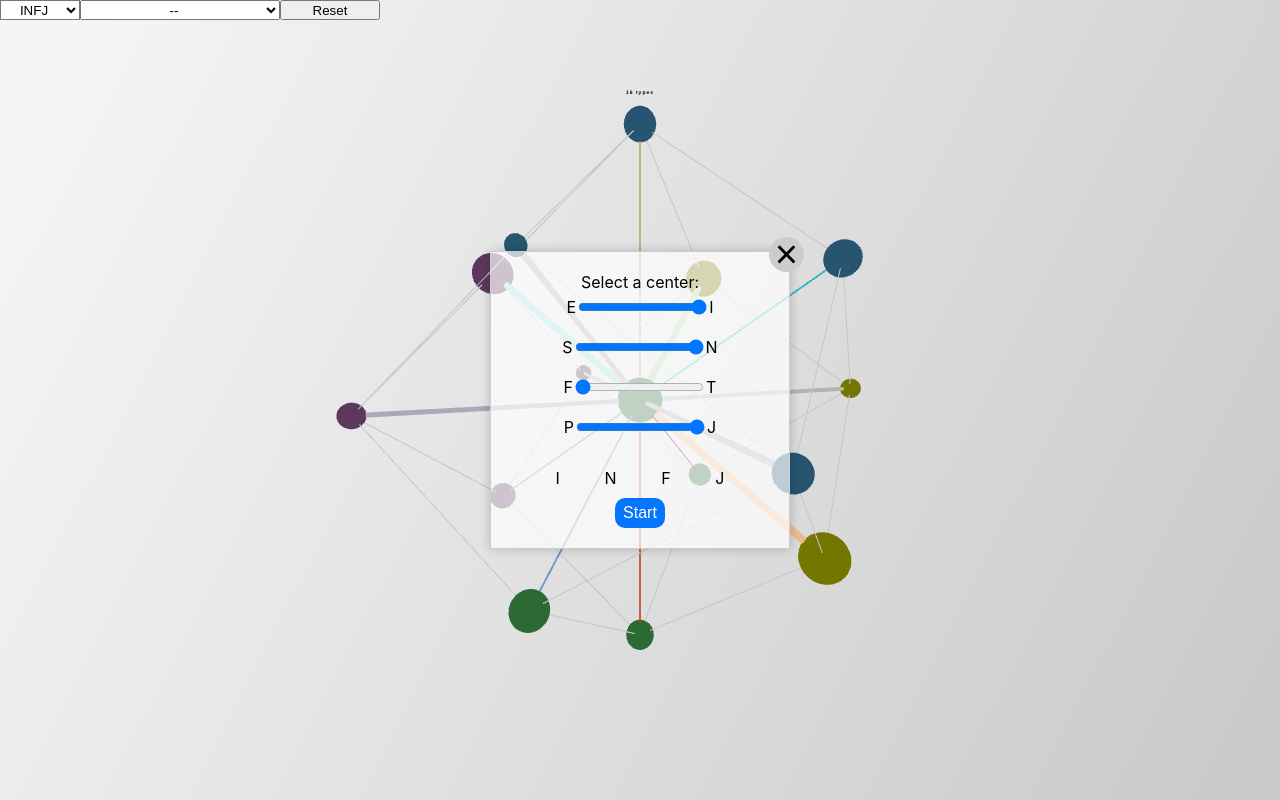
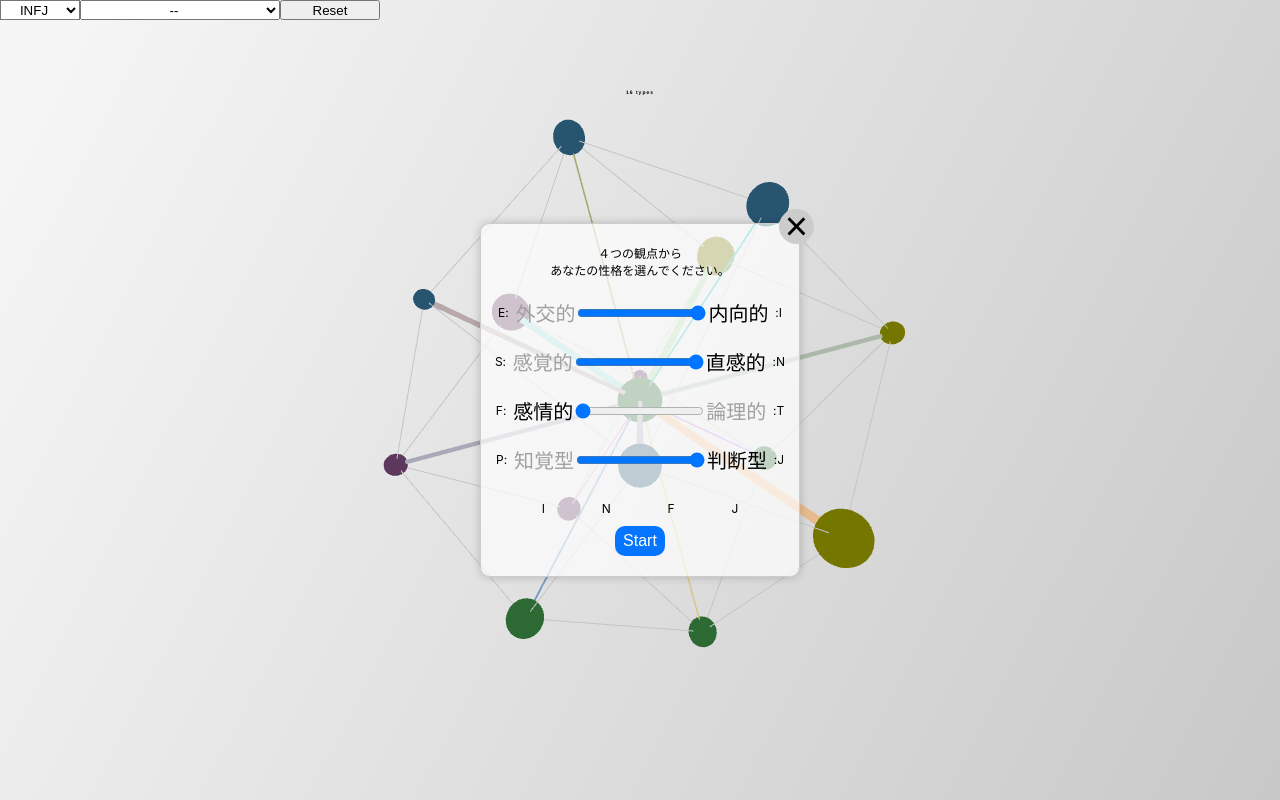
Before and after one commit to antiborder/16types, a React (Create React App) app: page / in a window 1280 px wide. Built offline with nearby package versions, Linux system fonts and the light colour scheme.

Commit message:
吹き出しの文言 (#20)
Co-authored-by: Morishita <bafjkfgbka@gmail.com>

```diff
--- a/src/components/InitialModal.js
+++ b/src/components/InitialModal.js
@@ -1,14 +1,6 @@
 // import '../App.css';
 import { useState } from 'react';
 import styled from 'styled-components';
-
-const StyledSliderContainer = styled.div`
-  display: flex;
-  align-items: center;
-  justify-content: center;
-  margin-bottom: 10px;
-  padding: 5px;
-`;
 
 const StyledCloseButton = styled.button`
   position: absolute;
@@ -42,12 +34,46 @@ color: white;
 text-align: center;
 `;
 
+const StyledSliderContainer = styled.div`
+  display: flex;
+  align-items: center;
+  justify-content: center;
+  margin-bottom: 10px;
+  padding: 5px;
+
+  .label-on{
+    font-size:20px;
+    color: black;
+  }
+  .label-off{
+    font-size:20px;
+    color: gray;
+  }
+`;
+
 function SliderContainer(props) {
+  const [value,setValue]=useState(props.value)
+
+  const handleChange=(event)=>{
+    if(value===100){
+      setValue(0);
+    }else{
+      setValue(100);
+    }
+    props.onChange(event)
+  }
+
   return (
     <StyledSliderContainer>
-      <div >{props.label1}</div>
-      <input type="range" min="0" max="100" step="100" value={props.value} onChange={props.onChange} />
-      <div >{props.label2}</div>
+      <div >{props.symbol1}</div>:&nbsp;&nbsp;
+       <div
+        style={{color: value===0 ? 'black':'rgb(160,160,160)'}} class='label-on' >{props.label1}
+      </div>
+      <input type="range" min="0" max="100" step="100" value={props.value} onChange={handleChange} />
+      <div
+        class='label-off' style={{color: value===100 ? 'black':'rgb(160,160,160)'}}>{props.label2}
+       </div>&nbsp;&nbsp;:
+      <div >{props.symbol2}</div>
     </StyledSliderContainer>
   );
 }
@@ -59,10 +85,12 @@ const StyledInitialModal = styled.div`
   transform: translate(-50%, -50%);
   background-color: rgba(255, 255, 255, 0.7);
   border: 1px solid #ccc;
-  padding: 20px;
+  border-radius: 10px;
+  font-size:12px;
+  padding: 20px 4px 20px 4px;
   box-shadow: 0 0 10px rgba(0, 0, 0, 0.2);
   z-index: 9999;
-  max-width: 300px;
+  max-width: 320px;
   width: 100%;
   text-align: center;
     p{
@@ -135,12 +163,12 @@ function InitialModal(props) {
     <StyledInitialModal
       onClick={(event)=>{event.stopPropagation()}}
       >
-      <label htmlFor="center-select">Select a center:</label>
+      <label htmlFor="center-select">４つの観点から<br></br>あなたの性格を選んでください。</label><br></br><br></br>
 
-      <SliderContainer label1="E" label2="I" value={EIValue} onChange={handleEIChange} />
-      <SliderContainer label1="S" label2="N" value={SNValue} onChange={handleSNChange} />
-      <SliderContainer label1="F" label2="T" value={FTValue} onChange={handleFTChange} />
-      <SliderContainer label1="P" label2="J" value={PJValue} onChange={handlePJChange} />
+      <SliderContainer symbol1="E" symbol2="I" label1="外交的" label2="内向的" value={EIValue} onChange={handleEIChange} />
+      <SliderContainer symbol1="S" symbol2="N" label1="感覚的" label2="直感的" value={SNValue} onChange={handleSNChange} />
+      <SliderContainer symbol1="F" symbol2="T" label1="感情的" label2="論理的" value={FTValue} onChange={handleFTChange} />
+      <SliderContainer symbol1="P" symbol2="J" label1="知覚型" label2="判断型" value={PJValue} onChange={handlePJChange} />
 
       <StyledSelectedValues
         onChange={handleCenterChange}
--- a/src/components/Tetra.js
+++ b/src/components/Tetra.js
@@ -5,15 +5,22 @@ import { useRef, useState } from 'react';
 import { config, useSpring, animated } from "@react-spring/three"
 import { Html } from '@react-three/drei'
 
-import { relations } from '../relations.js';
+import { relations} from '../relations.js';
 import styled from "styled-components";
+import {typeLabels} from "../typeLabels.js";
+import {relationLabels} from "../relationLabels.js"
 
 
 const StyledNodeBubble = styled.div`
-width: 80px;
+width: 140px;
 background: #fff;
 border-radius: 0px 20px 20px 20px;
-font-size: 16px;
+font-size: 12px;
+.label{
+  display:block;
+  font-size: 12px;
+  text-align: center;
+}
 div{
   padding: 10px;
 }
@@ -106,7 +113,10 @@ const Node = (props) => {
             zIndexRange={[100, 5]}
           >
             <StyledNodeBubble>
-              <div>{props.type}</div>
+              <div>
+                {props.type}：
+                <br></br><span class='label'>{typeLabels[props.type]}</span>
+              </div>
             </StyledNodeBubble>
           </Html>
         )
@@ -133,9 +143,16 @@ const StyledRelationBubble = styled.div`
 width: 120px;
 background: #fff;
 border-radius: 0px 20px 20px 20px;
-font-size: 14px;
+font-size: 12px;
 div{
   padding: 10px;
+}
+.relation{
+  display: block;
+  text-align: center;
+}
+.label{
+  font-size: 16px;
 }
 `;
 
@@ -146,7 +163,7 @@ function Relation(props) {
   const base_radius = (mode) => {
     switch (mode) {
       case 'DUALITY':
-        return 0.04
+        return 0.02
       case 'ACTIVATION':
         return 0.05
       case 'SEMI_DUALITY':
@@ -207,7 +224,7 @@ function Relation(props) {
       case 'SEMI_DUALITY':
         return "#FA7"
       case 'MIRAGE':
-        return "#969"
+        return "#D8A"
       case 'MIRROR':
         return "#68B"
       case 'COOPERATION':
@@ -215,11 +232,11 @@ function Relation(props) {
       case 'CONGENERITY':
         return "#6DD"
       case 'QUASI_IDENTITY':
-        return "#826"
+        return "#A6D"
       case 'EXTINGUISHMENT':
-        return "#A41"
+        return "#DB6"
       case 'SUPER_EGO':
-        return "#995"
+        return "#996"
       case 'CONFLICT':
         return "#A99"
       case 'REQUEST_PLUS':
@@ -234,43 +251,6 @@ function Relation(props) {
         return '#000'
     }
 
-  }
-
-  const label = (mode) => {
-    switch (mode) {
-      case 'DUALITY':
-        return "双対"
-      case 'ACTIVATION':
-        return "活性化"
-      case 'SEMI_DUALITY':
-        return "準双対"
-      case 'MIRAGE':
-        return "幻影"
-      case 'MIRROR':
-        return "鏡像"
-      case 'COOPERATION':
-        return "協力"
-      case 'CONGENERITY':
-        return "共鳴"
-      case 'QUASI_IDENTITY':
-        return "準同一"
-      case 'EXTINGUISHMENT':
-        return "消滅"
-      case 'SUPER_EGO':
-        return "超自我"
-      case 'CONFLICT':
-        return "衝突"
-      case 'REQUEST_PLUS':
-        return "要求"
-      case 'REQUEST_MINUS':
-        return "要求"
-      case 'SUPERVISION_PLUS':
-        return "管理"
-      case 'SUPERVISION_MINUS':
-        return "管理"
-      default:
-        return ''
-    }
   }
 
   const cylinderMaterial = new THREE.MeshBasicMaterial({ color: color(props.mode) });
@@ -299,7 +279,9 @@ function Relation(props) {
             <StyledRelationBubble >
               <div>
                 {props.type1}と{props.type2}：<br></br>
-                {label(props.mode)}の関係
+                <span class='relation'>
+                <span class='label'>{relationLabels[props.mode]}</span>の関係
+                </span>
               </div>
             </StyledRelationBubble>
           </Html>
@@ -385,8 +367,8 @@ function Tetra(props) {
   }
 
   useFrame(() => {
-    ref.current.rotation.x += 0.0005;
-    ref.current.rotation.y += 0.001;
+    ref.current.rotation.x += 0.0004;
+    ref.current.rotation.z += 0.0008;
   });
 
   const types = [
--- /dev/null
+++ b/src/relationLabels.js
@@ -0,0 +1,19 @@
+const relationLabels = {
+    'DUALITY':"双対",
+    'ACTIVATION':"活性化",
+    'SEMI_DUALITY':"準双対",
+    'MIRAGE':"幻影",
+    'MIRROR': "鏡像",
+    'COOPERATION': "協力",
+    'CONGENERITY': "共鳴",
+    'QUASI_IDENTITY': "準同一",
+    'EXTINGUISHMENT': "消滅",
+    'SUPER_EGO': "超自我",
+    'CONFLICT': "衝突",
+    'REQUEST_PLUS': "要求",
+    'REQUEST_MINUS': "要求",
+    'SUPERVISION_PLUS': "管理",
+    'SUPERVISION_MINUS': "管理",
+};
+
+  export {relationLabels};
--- /dev/null
+++ b/src/typeLabels.js
@@ -0,0 +1,38 @@
+const typeLabels={
+
+    "INTJ":'アイディアマン',
+    "INTP":'独創的に解決する人',
+    "ENTJ":'生来のリーダー',
+    "ENTP":'生来の起業家',
+    "INFJ":'信念を持った理想家',
+    "INFP":'心の平和を求める人',
+    "ENFJ":'人の幸福を願う人',
+    "ENFP":'好奇心豊かな社交家',
+    "ISTJ":'一人で努力する人',
+    "ISFJ":'組織に生きる人',
+    "ESTJ":'責任を果たす人',
+    "ESFJ":'思いやりにあふれた人',
+    "ISTP":'スリルを求める人',
+    "ISFP":'調和を願う職人',
+    "ESTP":'いつも忙しい冒険家',
+    "ESFP":'楽しいことが好きな人',
+
+    // "INTJ":'建築家',
+    // "INTP":'論理学者',
+    // "ENTJ":'指揮官',
+    // "ENTP":'討論者',
+    // "INFJ":'提唱者',
+    // "INFP":'仲介者',
+    // "ENFJ":'主人公',
+    // "ENFP":'広報運動家',
+    // "ISTJ":'管理者',
+    // "ISFJ":'擁護者',
+    // "ESTJ":'幹部',
+    // "ESFJ":'領事館',
+    // "ISTP":'巨匠',
+    // "ISFP":'冒険家',
+    // "ESTP":'起業家',
+    // "ESFP":'エンターテイナー',
+};
+
+export {typeLabels};
```
Also changed, not shown: src/pages/Home.js (+5 -3 lines), src/relations.js (line endings or trailing spaces). Lines whose indentation alone changed are shown as unchanged.
